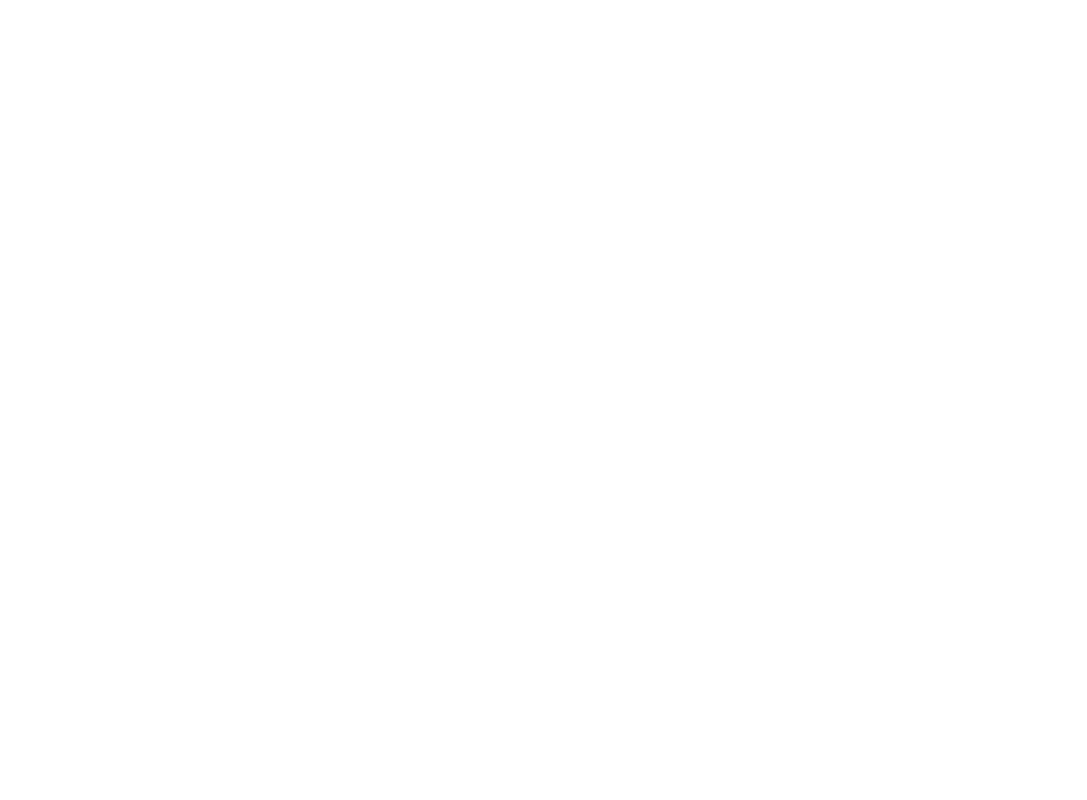
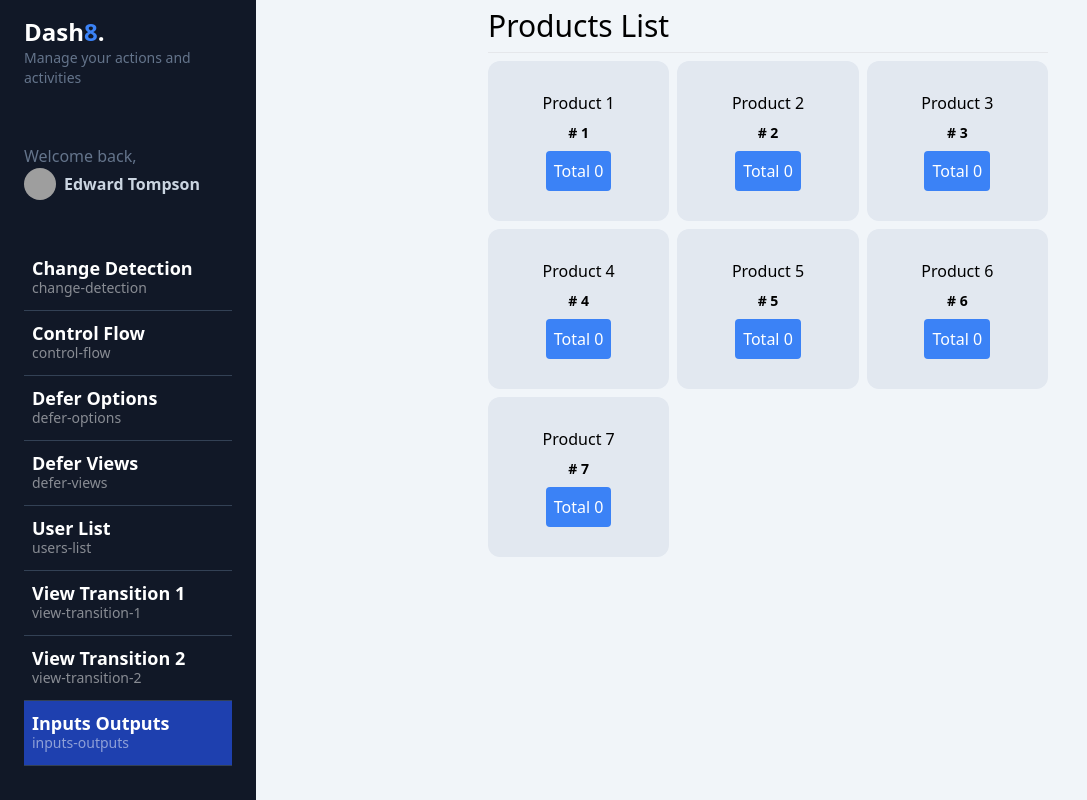
Before and after one commit to Jeremiaslr/my-dashboard, an Angular app: page /dashboard/inputs-outputs in a window 1280 px wide. Before the commit this address led to /. Shown: the whole page, without its empty margins (0-1087 px from the left). Built offline with nearby package versions, Linux system fonts and the light colour scheme; grey boxes are pictures that could not be loaded.

Commit message:
implement new input and output

```diff
--- a/src/app/app.routes.ts
+++ b/src/app/app.routes.ts
@@ -44,6 +44,11 @@
         loadComponent: () => import('./dashboard/pages/view-transition/view-transition2.component')
       },
       {
+        path: 'inputs-outputs',
+        title: 'Inputs Outputs',
+        loadComponent: () => import('./dashboard/pages/input-output/input-output.component')
+      },
+      {
         path: '',
         redirectTo: 'control-flow', pathMatch: 'full'
       }
--- a/src/app/dashboard/dashboard.component.html
+++ b/src/app/dashboard/dashboard.component.html
@@ -2,13 +2,10 @@
   class="flex bg-slate-100 text-black overflow-y-scroll w-screen h-screen antialiased selection:bg-blue-600 selection:text-white"
 >
   <div class="flex relative w-screen">
-
     <app-side-menu />
 
-    <div class="text-black px-2 mt-2 w-full">
+    <div class="text-black px-2 mt-2 max-w-xl w-full m-auto">
       <router-outlet></router-outlet>
     </div>
-
-
   </div>
 </div>
--- /dev/null
+++ b/src/app/dashboard/pages/input-output/input-output.component.html
@@ -0,0 +1,17 @@
+<h1 class="text-3xl">Products List</h1>
+<hr class="my-2">
+
+<div class="grid grid-cols-1 sm:grid-cols-3 gap-2">
+
+  @for (product of products(); track product.id) {
+
+    <app-product-card
+    [product]="product"
+    (onIncrementQuantity)="updateProduct(product, $event)"
+    />
+
+  }
+
+
+
+</div>
--- /dev/null
+++ b/src/app/dashboard/pages/input-output/input-output.component.ts
@@ -0,0 +1,54 @@
+import { CommonModule } from '@angular/common';
+import { ChangeDetectionStrategy, Component, OnDestroy, signal } from '@angular/core';
+import { ProductCardComponent } from "./ui/product-card/product-card.component";
+import { Product } from '@interfaces/prodruct.interface';
+import { interval, take, tap } from 'rxjs';
+
+@Component({
+  selector: 'app-input-output',
+  standalone: true,
+  imports: [CommonModule, ProductCardComponent],
+  templateUrl: './input-output.component.html',
+  changeDetection: ChangeDetectionStrategy.OnPush
+})
+export default class InputOutputComponent implements OnDestroy{
+
+  public products = signal<Product[]>([
+    {
+      id: 1,
+      name: 'Product 1',
+      quantity: 0
+    },
+    {
+      id: 2,
+      name: 'Product 2',
+      quantity: 0
+    }
+  ])
+
+  private intervalSubscription = interval(1000).pipe(
+    tap(() => {
+      this.products.update( (products) => [
+        ...products,
+        {
+          id: products.length + 1,
+          name: `Product ${products.length + 1 }`,
+          quantity: 0
+        }
+      ])
+    }),
+    take(7)
+  ).subscribe()
+
+
+  ngOnDestroy(): void {
+    this.intervalSubscription.unsubscribe()
+  }
+
+  public updateProduct(product: Product, quantity: number) {
+    this.products.update((products) =>
+      products.map((p) => (p.id === product.id ? { ...p, quantity } : p))
+    )
+  }
+
+}
--- /dev/null
+++ b/src/app/dashboard/pages/input-output/ui/product-card/product-card.component.html
@@ -0,0 +1,9 @@
+  <div class="bg-slate-200 w-full rounded-xl h-40 flex justify-center items-center flex-col">
+    <span>{{ product().name }}</span>
+    <h2 class="font-bold text-sm my-2"> # {{ product().id }} </h2>
+    <button
+    (click)="incrementQuantity()"
+    class="bg-blue-500 p-2 rounded text-white hover:bg-blue-600 transition-all"
+    >Total {{ product().quantity }} </button>
+
+  </div>
--- /dev/null
+++ b/src/app/dashboard/pages/input-output/ui/product-card/product-card.component.ts
@@ -0,0 +1,31 @@
+import { CommonModule } from '@angular/common';
+import { ChangeDetectionStrategy, Component, effect, EventEmitter, Input, input, output, Output } from '@angular/core';
+import { Product } from '@interfaces/prodruct.interface';
+
+@Component({
+  selector: 'app-product-card',
+  standalone: true,
+  imports: [CommonModule, ProductCardComponent],
+  templateUrl: './product-card.component.html',
+  changeDetection: ChangeDetectionStrategy.OnPush
+})
+export class ProductCardComponent {
+
+  // @Input({ required: true }) public product!: Product
+  public product = input.required<Product>()
+
+  // @Output() public onIncrementQuantity = new EventEmitter<number>()
+  public onIncrementQuantity = output<number>()
+
+  public incrementQuantity(): void {
+    this.onIncrementQuantity.emit(this.product().quantity + 1)
+
+  }
+
+  public loginEffect = effect(() => {
+    console.log(this.product().name)
+  })
+
+
+
+}
--- /dev/null
+++ b/src/app/interfaces/prodruct.interface.ts
@@ -0,0 +1,5 @@
+export interface Product {
+  id: number
+  name: string
+  quantity: number
+}
```
